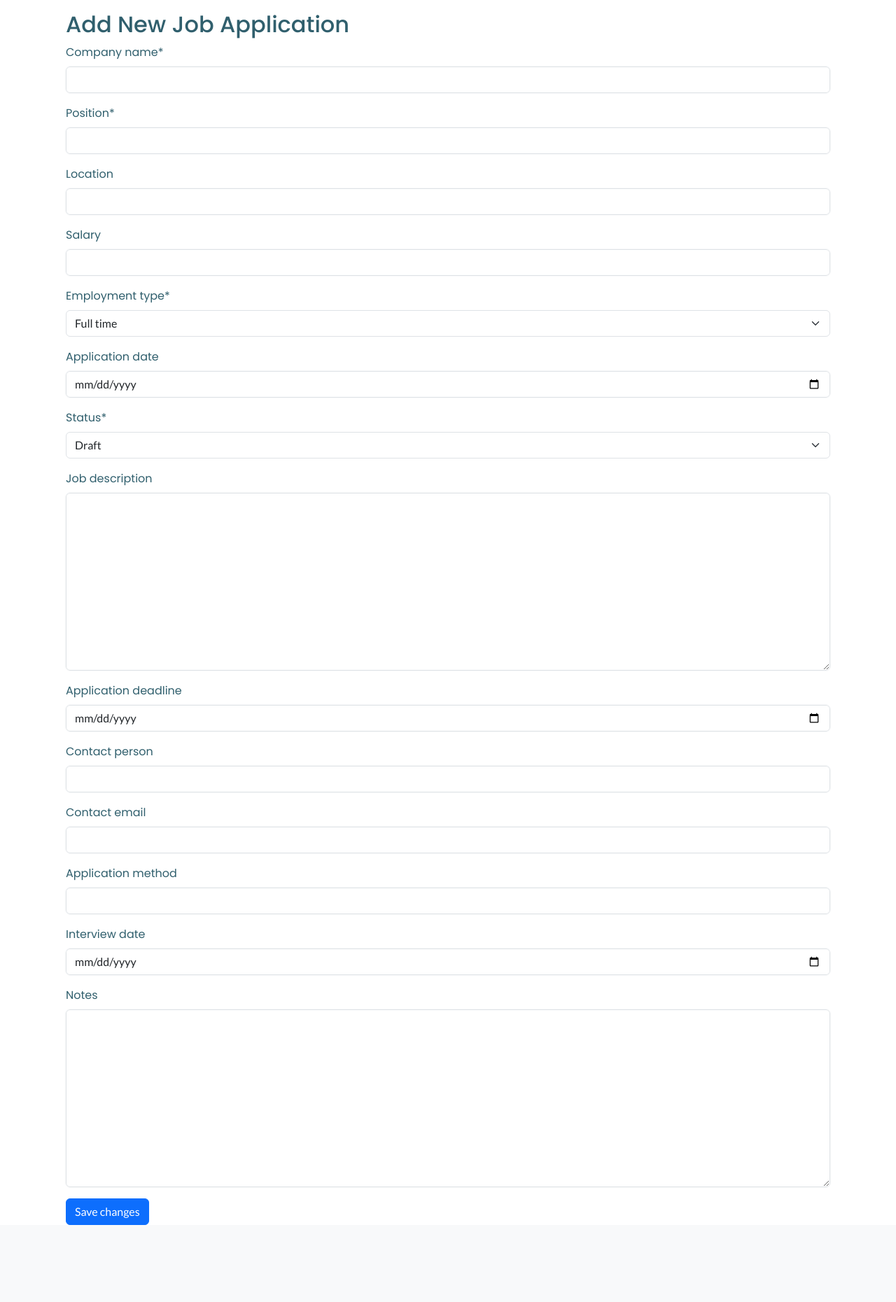
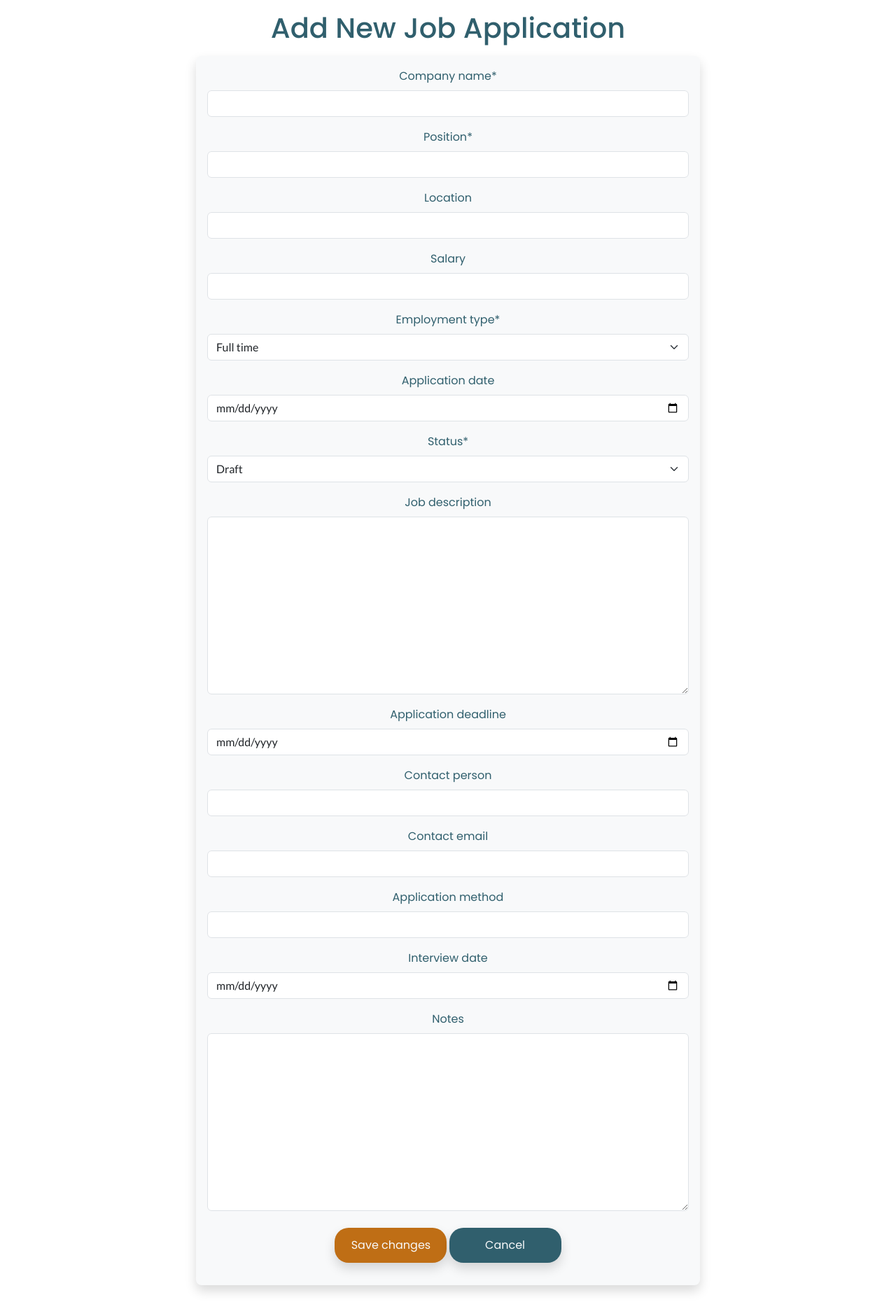
Before and after one commit to Tamas-Gavlider/2410-hackhaton-team5, a Django app: page /job_applications/job/add/ in a window 1280 px wide. Shown: the part 165-2025 px from the top of the page at 70% size. Before the commit the page ends 1915 px from the top, so only its background shows below. Run offline with Django 5.2, Linux system fonts and the light colour scheme; the visitor is signed in with stand-in values (Sample User, id 1); some libraries are stand-ins or nearby versions.

Commit message:
style: add styling to add/ edit job application

```diff
--- a/dashboard/templates/dashboard/dashboard.html
+++ b/dashboard/templates/dashboard/dashboard.html
@@ -5,7 +5,7 @@
 <div class="container">
   <div class="row">
     <div class="col-md-12 col-lg-10 col-xl-8 text-center mx-auto mb-2">
-      <h1 class="text-center display-6">Dashboard</h1>
+      <h1>Dashboard</h1>
       <!-- Filter Form -->
       <div class="d-flex gap-3 align-items-center p-3">
         <form method="get">
--- a/job_applications/templates/job_applications/add-application.html
+++ b/job_applications/templates/job_applications/add-application.html
@@ -4,12 +4,17 @@
 {% block content %}
 
 <div class="container">
-    <h2>Add New Job Application</h2>
-    <form method="post">
-        {% csrf_token %}
-        {{ form|crispy }}
-        <button type="submit" class="btn btn-primary">Save changes</button>
-    </form>
+    <div class="row">
+        <div class="col-md-12 col-lg-10 col-xl-8 text-center mx-auto mb-2">
+            <h1>Add New Job Application</h1>
+            <form class="application-form rounded-3 shadow my-3 p-3" method="post">
+                {% csrf_token %}
+                {{ form|crispy }}
+                <button type="submit" class="primary-btn button shadow mt-2 mb-3 btn">Save changes</button>
+                <a href="{% url 'dashboard' %}" class="secondary-btn button shadow mt-2 mb-3 btn">Cancel</a>
+            </form>
+        </div>
+    </div>
 </div>
 
 {% endblock content %}
--- a/static/css/base.css
+++ b/static/css/base.css
@@ -113,6 +113,11 @@ textarea {
 
 /* Dashboard */
 .chart  {
+  background-color: var(--light-gray);
+}
+
+/* Applications */
+.application-form {
   background-color: var(--light-gray);
 }
 
```
Also changed, not shown: job_applications/templates/job_applications/edit-application.html (+11 -6 lines).
